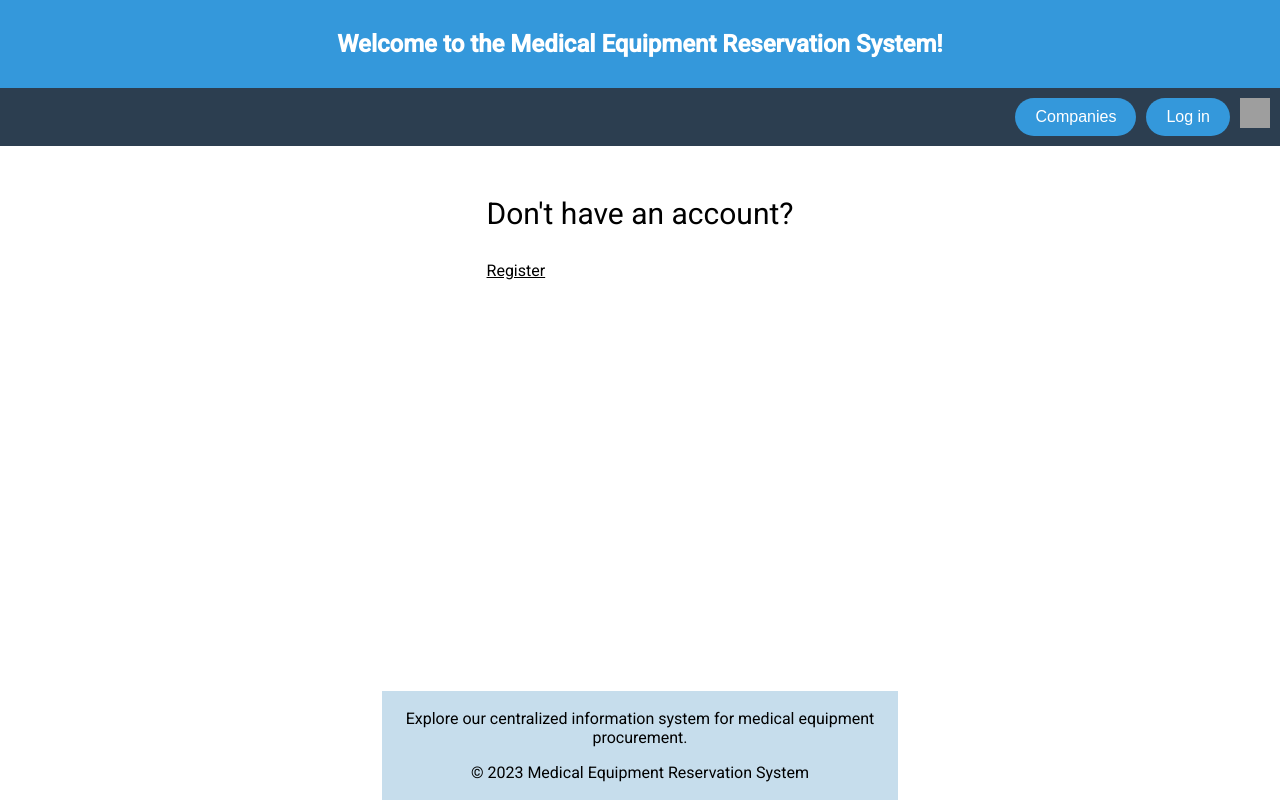
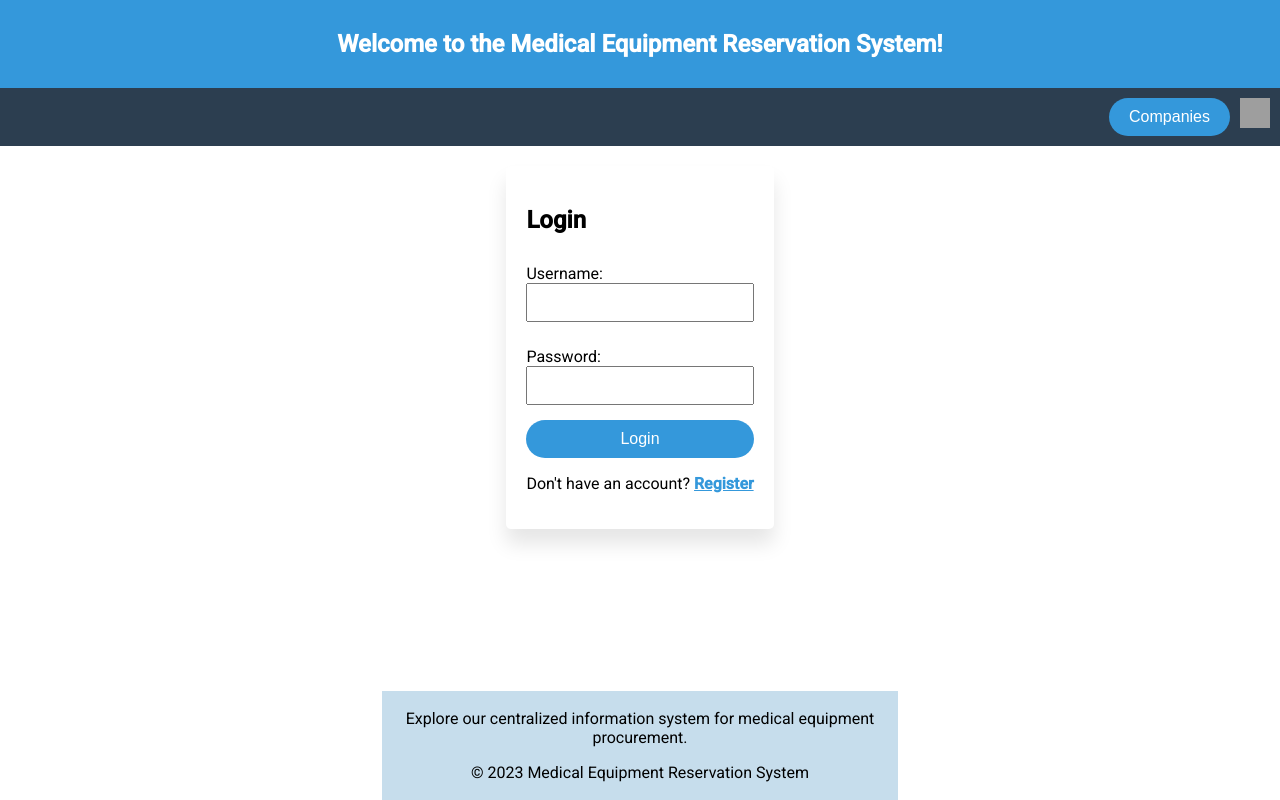
Before and after one commit to ISA-project-2023/frontend, an Angular app in the folder frontend-app/: page /home in a window 1280 px wide. Built offline with nearby package versions, Linux system fonts and the light colour scheme; grey boxes are pictures that could not be loaded.

Commit message:
feat: Login moved to home page

```diff
--- a/frontend-app/src/app/app-routing.module.ts
+++ b/frontend-app/src/app/app-routing.module.ts
@@ -7,7 +7,6 @@ import { CompanyProfileComponent } from 'src/features/companies/company-profile/
 import { CompanyProfileFormComponent } from 'src/features/companies/company-profile-form/company-profile-form.component';
 import { CompanyAdminProfileComponent } from 'src/features/users/company-admin-profile/company-admin-profile.component';
 import { PickupAppointmentFormComponent } from 'src/features/companies/pickup-appointment-form/pickup-appointment-form.component';
-import { LoginComponent } from 'src/features/users/login/login.component';
 import { RegistrationComponent } from 'src/features/users/registration/registration.component';
 import { ConfirmRegistrationComponent } from 'src/features/users/confirm-registration/confirm-registration.component';
 
@@ -20,7 +19,6 @@ const routes: Routes = [
   { path: 'company-admin-profile/add-appointment', component: PickupAppointmentFormComponent },
   { path: '', redirectTo: '/home', pathMatch: 'full' },
   { path: 'home', component: HomeComponent },
-  { path: 'login', component: LoginComponent },
   { path: 'register', component: RegistrationComponent },
   { path: 'activate/:token', component: ConfirmRegistrationComponent }
 ];
--- a/frontend-app/src/features/home/home/home.component.css
+++ b/frontend-app/src/features/home/home/home.component.css
@@ -6,6 +6,21 @@
   padding: 0px;
 
 }
+
+form {
+  display: flex;
+  flex-direction: column;
+}
+
+label {
+  margin-top: 10px;
+}
+
+input {
+  padding: 10px;
+  margin-bottom: 15px;
+}
+
 
 header {
   background-color: #3498db;
@@ -98,3 +113,58 @@ footer {
   padding: 2px;
   text-align: center;
 }
+
+.login-container {
+  background-color: #fff;
+  padding: 20px;
+  border-radius: 5px;
+  box-shadow: 0px 15px 20px rgba(0, 0, 0, 0.1);
+  margin-bottom: 20px;
+}
+
+.login-container form {
+  display: flex;
+  flex-direction: column;
+}
+
+.login-container label {
+  margin-top: 10px;
+}
+
+.login-container input {
+  padding: 10px;
+  margin-bottom: 15px;
+}
+
+.login-container button {
+  background-color: #3498db;
+  color: white;
+  padding: 10px 20px;
+  font-size: 16px;
+  cursor: pointer;
+  border: none;
+  border-radius: 20px;
+}
+
+.login-container button:hover {
+  background-color: #2980b9;
+}
+
+.register-section {
+  text-align: center;
+  margin-top: 15px;
+}
+
+.register-text {
+  font-size: 16px;
+}
+
+.register-section a {
+  color: #3498db;
+  text-decoration: none;
+  font-weight: bold;
+}
+
+.register-section a:hover {
+  text-decoration: underline;
+}
--- a/frontend-app/src/features/home/home/home.component.html
+++ b/frontend-app/src/features/home/home/home.component.html
@@ -7,15 +7,27 @@
       <li><button (click)="navigateToCompanies()">Companies</button></li>
       <li *ngIf="isLoggedIn()"><button (click)="navigateToMyProfile()">My Profile</button></li>
       <li *ngIf="isLoggedIn()"><button (click)="navigateToCompanyAdminProfile()">CompanyAdmin Profile</button></li>
-      <li *ngIf="!isLoggedIn()"><button (click)="navigateToLogin()">Log in</button></li>
       <li *ngIf="isLoggedIn()"><button (click)="logout()">Log out</button></li>
       <li><img src="https://cdn-icons-png.flaticon.com/256/8166/8166558.png" alt="Sidebar Toggle" (click)="toggleSidebar()" style="cursor: pointer; width: 30px; height: 30px;"></li>
     </ul>
   </nav>
   <main>
-    <div *ngIf="!isLoggedIn()" class="register-section"  >
-      <p class="register-text">Don't have an account?</p>
-      <a (click)="register()"><u>Register</u></a>
+    <div class="container" *ngIf="!isLoggedIn()">
+      <div class="login-container">
+        <h2>Login</h2>
+        <form [formGroup]="loginForm" (submit)="onSubmit()">
+          <label for="username">Username:</label>
+          <input type="text" id="username" formControlName="username">
+
+          <label for="password">Password:</label>
+          <input type="password" id="password" formControlName="password">
+
+          <button type="submit">Login</button>
+        </form>
+        <div class="register-section">
+          <p class="register-text">Don't have an account? <a (click)="register()"><u>Register</u></a></p>
+        </div>
+      </div>
     </div>
   </main>
 
--- a/frontend-app/src/features/home/home/home.component.ts
+++ b/frontend-app/src/features/home/home/home.component.ts
@@ -1,4 +1,5 @@
 import { Component } from '@angular/core';
+import { FormBuilder, FormGroup, Validators } from '@angular/forms';
 import { Router } from '@angular/router';
 import { UserService } from 'src/features/users/user.service';
 
@@ -8,10 +9,13 @@ import { UserService } from 'src/features/users/user.service';
   styleUrls: ['./home.component.css']
 })
 export class HomeComponent {
-  constructor(private router: Router, private userService: UserService) {}
+  loginForm: FormGroup;
 
-  navigateToLogin() {
-    this.router.navigate(['/login']);
+  constructor(private router: Router, private userService: UserService, private fb: FormBuilder) {
+    this.loginForm = this.fb.group({
+      username: ['', Validators.required],
+      password: ['', Validators.required],
+    });
   }
 
   toggleSidebar() {
@@ -59,4 +63,27 @@ export class HomeComponent {
   isLoggedIn(): boolean {
     return this.userService.isAuthenticated();
   }
+
+  onSubmit() {
+    const usernameControl = this.loginForm.get('username');
+    const passwordControl = this.loginForm.get('password');
+
+    if (usernameControl && passwordControl) {
+      const credentials = {
+        username: usernameControl.value,
+        password: passwordControl.value
+      };
+
+      this.userService.login(credentials).subscribe(
+        (sessionId) => {
+          localStorage.setItem('sessionId', sessionId);
+          this.router.navigate(['/home']);
+        },
+        (error) => {
+          console.error('Login error:', error);
+          alert("Wrong credentials. Please try again!");
+        }
+      );
+    }
+  }
 }
--- a/frontend-app/src/features/users/login/login.component.css
+++ /dev/null
@@ -1,35 +0,0 @@
-/* login.component.css */
-
-.container {
-    max-width: 400px;
-    margin: 0 auto;
-    padding: 20px;
-    text-align: center;
-  }
-
-  form {
-    display: flex;
-    flex-direction: column;
-  }
-
-  label {
-    margin-top: 10px;
-  }
-
-  input {
-    padding: 10px;
-    margin-bottom: 15px;
-  }
-
-  button {
-    background-color: #4CAF50;
-    color: white;
-    padding: 10px 20px;
-    font-size: 16px;
-    cursor: pointer;
-    border: none;
-  }
-
-  button:hover {
-    background-color: #45a049;
-  }
--- a/frontend-app/src/features/users/login/login.component.html
+++ /dev/null
@@ -1,13 +0,0 @@
-<div class="container">
-  <h2>Login</h2>
-  <form [formGroup]="loginForm" (submit)="onSubmit()">
-    <label for="username">Username:</label>
-    <input type="text" id="username" formControlName="username">
-
-    <label for="password">Password:</label>
-    <input type="password" id="password" formControlName="password">
-
-    <button type="submit">Login</button>
-  </form>
-  <p>{{ errorMessage }}</p>
-</div>
--- a/frontend-app/src/features/users/login/login.component.ts
+++ /dev/null
@@ -1,43 +0,0 @@
-import { Component } from '@angular/core';
-import { FormBuilder, FormGroup, Validators } from '@angular/forms';
-import { Router } from '@angular/router';
-import { UserService } from 'src/features/users/user.service';
-
-@Component({
-  selector: 'app-login',
-  templateUrl: './login.component.html',
-  styleUrls: ['./login.component.css']
-})
-export class LoginComponent {
-  loginForm: FormGroup;
-  errorMessage: string = 'You can not access to this account. Wrong credentials or unauthenticated profile!';
-
-  constructor(private fb: FormBuilder, private userService: UserService, private router: Router) {
-    this.loginForm = this.fb.group({
-      username: ['', Validators.required],
-      password: ['', Validators.required],
-    });
-  }
-
-  onSubmit() {
-    const usernameControl = this.loginForm.get('username');
-    const passwordControl = this.loginForm.get('password');
-
-    if (usernameControl && passwordControl) {
-      const credentials = {
-        username: usernameControl.value,
-        password: passwordControl.value
-      };
-
-      this.userService.login(credentials).subscribe(
-        (sessionId) => {
-          localStorage.setItem('sessionId', sessionId);
-          this.router.navigate(['/home']);
-        },
-        (error) => {
-          console.error('Login error:', error);
-        }
-      );
-    }
-  }
-}
--- a/frontend-app/src/features/users/registration/registration.component.html
+++ b/frontend-app/src/features/users/registration/registration.component.html
@@ -43,7 +43,7 @@
         <label for="companyInfo">Company Information:</label>
         <textarea id="companyInfo" name="companyInfo" rows="4" [(ngModel)]="companyInfo"></textarea>
 
-        <button type="submit" id="registerButton" [disabled]="password !== confirmPassword">Register</button>
+        <button type="submit" id="registerButton">Register</button>
       </form>
     </div>
   </body>
--- a/frontend-app/src/features/users/registration/registration.component.ts
+++ b/frontend-app/src/features/users/registration/registration.component.ts
@@ -19,16 +19,14 @@ export class RegistrationComponent {
   phoneNumber: string = '';
   profession: string = '';
   companyInfo: string = '';
-  passwordError: string = '';
 
   constructor(private userService: UserService, private router: Router) {}
 
   validateForm(): boolean {
     if (this.password !== this.confirmPassword) {
-      this.passwordError = 'Passwords do not match';
+
       return false;
     } else {
-      this.passwordError = '';
       return true;
     }
   }
@@ -62,6 +60,9 @@ export class RegistrationComponent {
     );
 
     }
+    else{
+      alert('Passwords do not match');
+    }
   }
 
   onConfirmPasswordInput(): void {
--- a/frontend-app/src/features/users/users.module.ts
+++ b/frontend-app/src/features/users/users.module.ts
@@ -7,7 +7,6 @@ import { MatInputModule } from '@angular/material/input';
 import { UserComponent } from './user/user.component';
 import { MyProfileComponent } from './my-profile/my-profile.component';
 import { ReactiveFormsModule } from '@angular/forms';
-import { LoginComponent } from './login/login.component';
 import { RegistrationComponent } from './registration/registration.component';
 import { ConfirmRegistrationComponent } from './confirm-registration/confirm-registration.component';
 import { CompanyAdminProfileComponent } from './company-admin-profile/company-admin-profile.component';
@@ -19,7 +18,6 @@ import { CompanyAdminProfileFormComponent } from './company-admin-profile-form/c
   declarations: [
     UserComponent,
     MyProfileComponent,
-    LoginComponent,
     RegistrationComponent,
     ConfirmRegistrationComponent,
     CompanyAdminProfileComponent,
```
Also changed, not shown: 1 other file (tests, documents, lock files or other folders).
